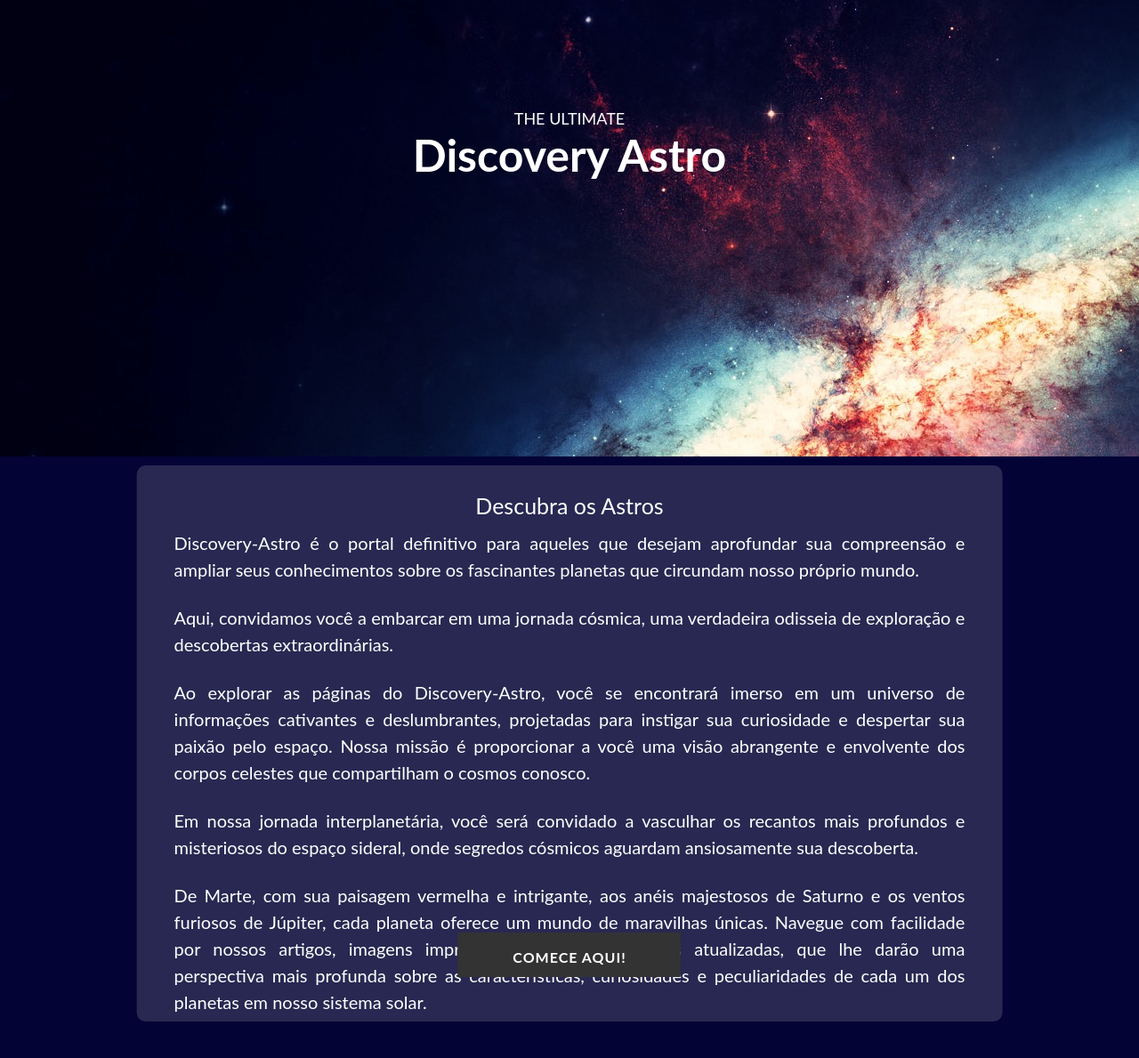
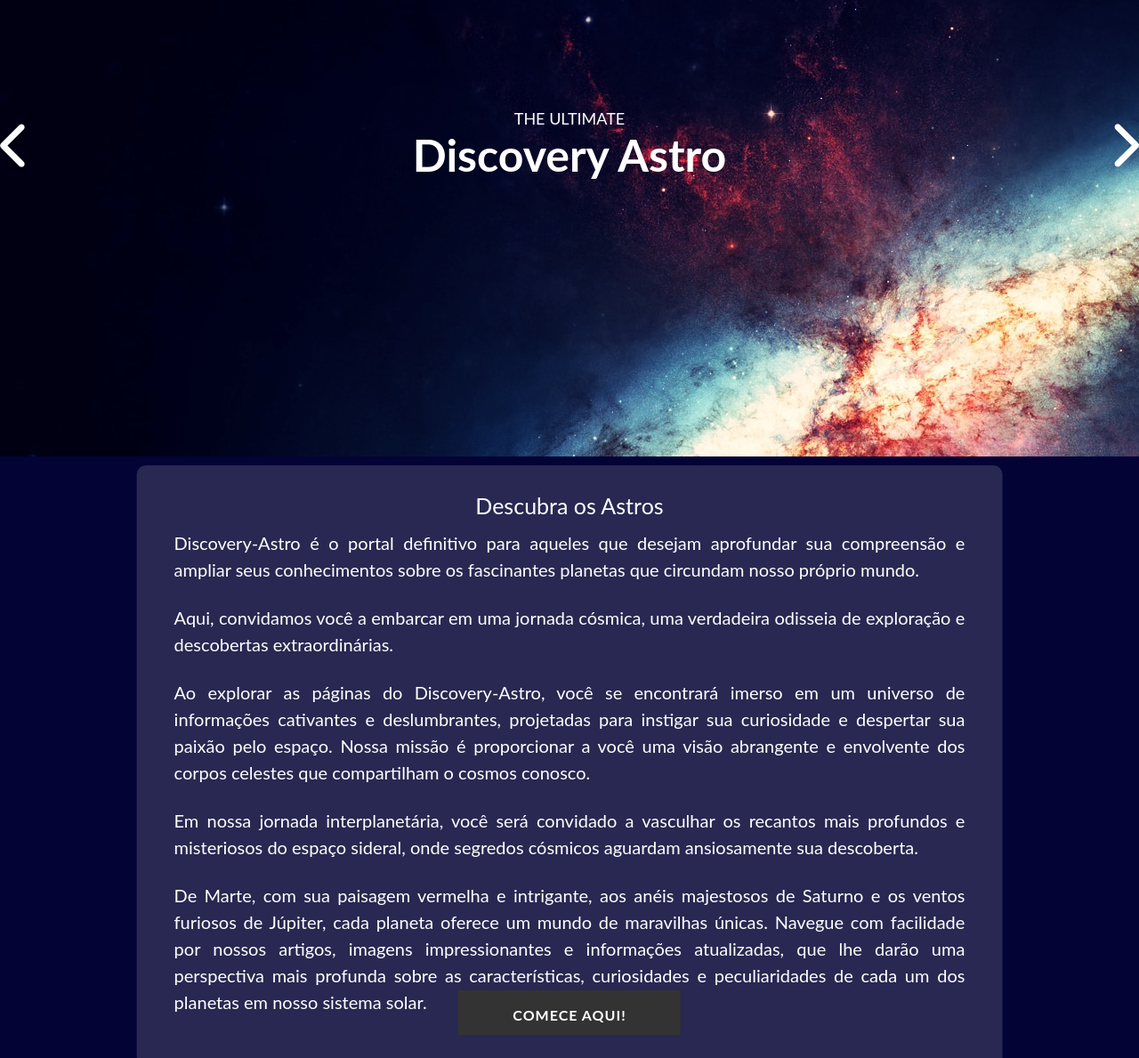
Before and after one commit to GuiCeara/Discovery-Astro, a plain HTML site: page index.html in a window 1280 px wide. Shown: the part 287-1476 px from the top of the page at 89% size. Before the commit the page ends 1435 px from the top, so only its background shows below. Drawn offline with Linux system fonts and the light colour scheme.

Commit message:
Carroussel

```diff
--- a/CSS/main.css
+++ b/CSS/main.css
@@ -160,14 +160,29 @@ header #logo {
   font-weight: bold;
 }
 
+#container-welcome i {
+   font-size: 55px;
+   position: absolute;
+}
+
+#container-welcome #arrow-next {
+   right: 0;
+}
+
+#container-welcome #arrow-previous {
+   left: 0;
+   transform: rotate(180deg);
+}
+
 /* Conteúdo do site */
 
 #container-inicialize {
    position: relative;
    display: flex;
    margin-top: 10px;
+   margin-bottom: 10px;
    width: 76%;
-   height: 625px;
+   height: 675px;
    transform: translate(-50%);
    background-color: rgba(255, 255, 255, 0.144);
    border-radius: 10px;
@@ -217,7 +232,7 @@ header #logo {
    display: block;
    width: 250px;
    height: 50px;
-   margin-bottom: 40px;
+   margin-bottom: 25px;
    line-height: 50px;
    font-weight: bold;
    text-decoration: none;
--- a/index.html
+++ b/index.html
@@ -55,6 +55,8 @@
     <main id="container-welcome">
       <p>THE ULTIMATE</p>
       <h1>Discovery Astro</h1>
+      <i class="fa-solid fa-chevron-right" id="arrow-next"></i>
+      <i class="fa-solid fa-chevron-right" id="arrow-previous"></i>
     </main>
 
     <main id="container-inicialize">
```
